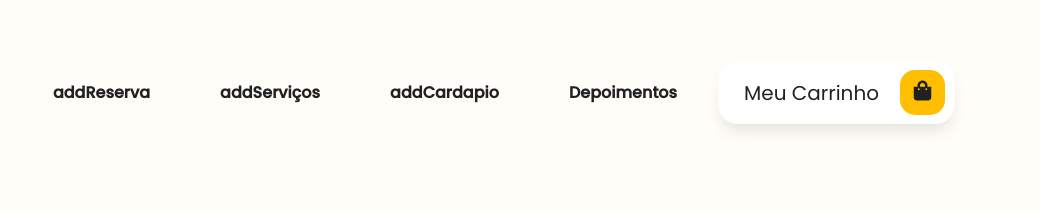
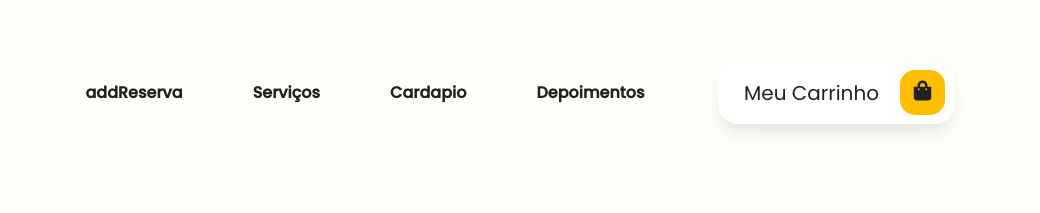
Before and after one commit to SamuelEngSoftware/GerenciaDeConfiguracao, a plain HTML site: page index.html in a window 1280 px wide. Shown: the top 213 px of the page, 240-1280 px from the left. Drawn offline with Linux system fonts and the light colour scheme.

```diff
--- a/index.html
+++ b/index.html
@@ -45,10 +45,10 @@
                             <a href="#reservas" class="nav-link"><b>addReserva</b></a>
                         </li>
                         <li class="nav-item">
-                            <a href="#servicos" class="nav-link"><b>addServiços</b></a>
+                            <a href="#servicos" class="nav-link"><b>Serviços</b></a>
                         </li>
                         <li class="nav-item">
-                            <a href="#cardapio" class="nav-link"><b>addCardapio</b></a>
+                            <a href="#cardapio" class="nav-link"><b>Cardapio</b></a>
                         </li>
                         <li class="nav-item">
                             <a href="#depoimentos" class="nav-link"><b>Depoimentos</b></a>
```
